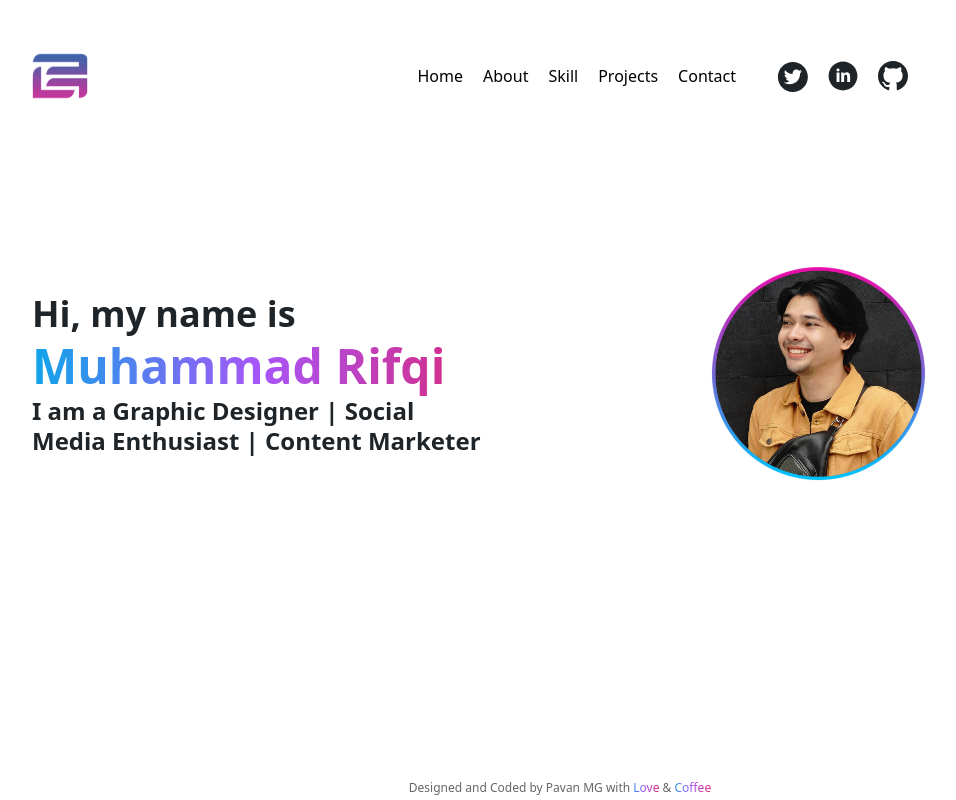
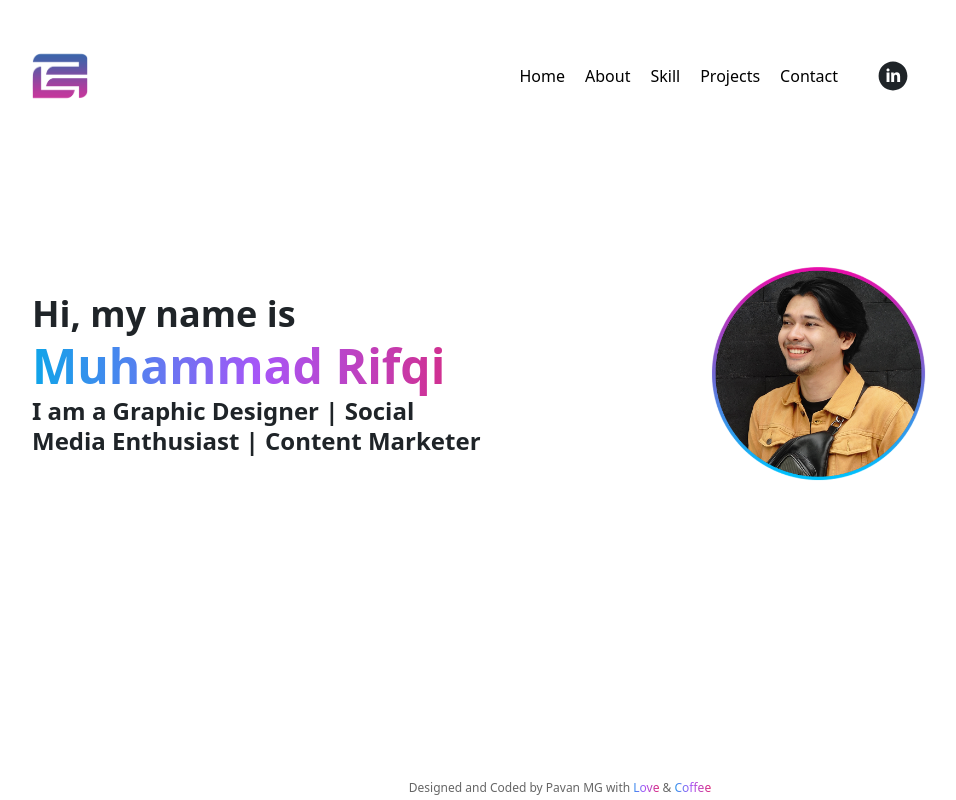
Before and after one commit to mhdrifqi/web, a React (Create React App) app: page / in a window 1280 px wide. Shown: the whole page, without its empty margins (160-1116 px from the left). Built offline with nearby package versions, Linux system fonts and the light colour scheme.

Commit message:
Update Header.js

```diff
--- a/src/Components/Header.js
+++ b/src/Components/Header.js
@@ -4,7 +4,7 @@ import { logos, socialMediaUrl } from "../Details";
 
 function Header() {
   const [isOpen, setIsOpen] = useState(false);
-  const { linkdein, github, twitter } = socialMediaUrl;
+  const { linkdein } = socialMediaUrl;
   const toggleClass = () => {
     setIsOpen(!isOpen);
   };
@@ -63,20 +63,6 @@ function Header() {
         </ul>
         <ul className="flex justify-evenly items-center my-5 md:my-0 md:space-x-5 md:mr-5">
           <li>
-            <a href={twitter} target="_blank" rel="noreferrer noopener">
-              <svg
-                className="dark:fill-light-heading fill-dark-heading"
-                width="32"
-                height="32"
-                viewBox="0 0 32 32"
-                fill="none"
-                xmlns="http://www.w3.org/2000/svg"
-              >
-                <path d="M16.875 1.875C8.59152 1.875 1.875 8.59152 1.875 16.875C1.875 25.1585 8.59152 31.875 16.875 31.875C25.1585 31.875 31.875 25.1585 31.875 16.875C31.875 8.59152 25.1585 1.875 16.875 1.875ZM24.0837 13.1819C24.0937 13.3393 24.0937 13.5033 24.0937 13.6641C24.0937 18.5792 20.3504 24.2411 13.51 24.2411C11.4007 24.2411 9.44531 23.6283 7.79799 22.5737C8.09933 22.6071 8.38728 22.6205 8.69531 22.6205C10.4364 22.6205 12.0368 22.0312 13.3125 21.0335C11.6786 21 10.3058 19.9286 9.83705 18.4554C10.4096 18.5391 10.9252 18.5391 11.5145 18.3884C10.6732 18.2175 9.91699 17.7605 9.37438 17.0953C8.83178 16.43 8.53623 15.5973 8.53795 14.7388V14.692C9.03013 14.9699 9.60938 15.1406 10.2154 15.1641C9.70595 14.8245 9.28814 14.3645 8.99903 13.8249C8.70993 13.2852 8.55845 12.6825 8.55804 12.0703C8.55804 11.3772 8.73884 10.7444 9.06362 10.1953C9.99744 11.3449 11.1627 12.2851 12.4837 12.9548C13.8047 13.6245 15.2518 14.0088 16.731 14.0826C16.2054 11.5547 18.0938 9.50893 20.3638 9.50893C21.4353 9.50893 22.3996 9.95759 23.0792 10.6808C23.9196 10.5234 24.7232 10.2087 25.4397 9.78683C25.1618 10.6473 24.5792 11.3739 23.8058 11.8326C24.5558 11.7522 25.279 11.5446 25.9487 11.2533C25.4431 11.9967 24.8103 12.6562 24.0837 13.1819Z" />
-              </svg>
-            </a>
-          </li>
-          <li>
             <a href={linkdein} target="_blank" rel="noreferrer noopener">
               <svg
                 className="dark:fill-light-heading fill-dark-heading"
@@ -90,24 +76,6 @@ function Header() {
               </svg>
             </a>
           </li>
-          <li>
-            <a href={github} target="_blank" rel="noreferrer noopener">
-              <svg
-                className="dark:fill-light-heading fill-dark-heading"
-                width="30"
-                height="30"
-                viewBox="0 0 30 30"
-                fill="none"
-                xmlns="http://www.w3.org/2000/svg"
-              >
-                <path
-                  fillRule="evenodd"
-                  clipRule="evenodd"
-                  d="M15 0C6.7125 0 0 6.7125 0 15C0 21.6375 4.29375 27.2437 10.2563 29.2313C11.0063 29.3625 11.2875 28.9125 11.2875 28.5188C11.2875 28.1625 11.2688 26.9813 11.2688 25.725C7.5 26.4188 6.525 24.8062 6.225 23.9625C6.05625 23.5312 5.325 22.2 4.6875 21.8438C4.1625 21.5625 3.4125 20.8687 4.66875 20.85C5.85 20.8313 6.69375 21.9375 6.975 22.3875C8.325 24.6562 10.4812 24.0187 11.3438 23.625C11.475 22.65 11.8688 21.9937 12.3 21.6187C8.9625 21.2437 5.475 19.95 5.475 14.2125C5.475 12.5813 6.05625 11.2313 7.0125 10.1813C6.8625 9.80625 6.3375 8.26875 7.1625 6.20625C7.1625 6.20625 8.41875 5.8125 11.2875 7.74375C12.4875 7.40625 13.7625 7.2375 15.0375 7.2375C16.3125 7.2375 17.5875 7.40625 18.7875 7.74375C21.6562 5.79375 22.9125 6.20625 22.9125 6.20625C23.7375 8.26875 23.2125 9.80625 23.0625 10.1813C24.0188 11.2313 24.6 12.5625 24.6 14.2125C24.6 19.9688 21.0938 21.2437 17.7563 21.6187C18.3 22.0875 18.7688 22.9875 18.7688 24.3937C18.7688 26.4 18.75 28.0125 18.75 28.5188C18.75 28.9125 19.0312 29.3813 19.7812 29.2313C22.759 28.2259 25.3465 26.3121 27.1796 23.7592C29.0127 21.2063 29.9991 18.1429 30 15C30 6.7125 23.2875 0 15 0Z"
-                />
-              </svg>
-            </a>
-          </li>
         </ul>
       </nav>
     </header>
```
